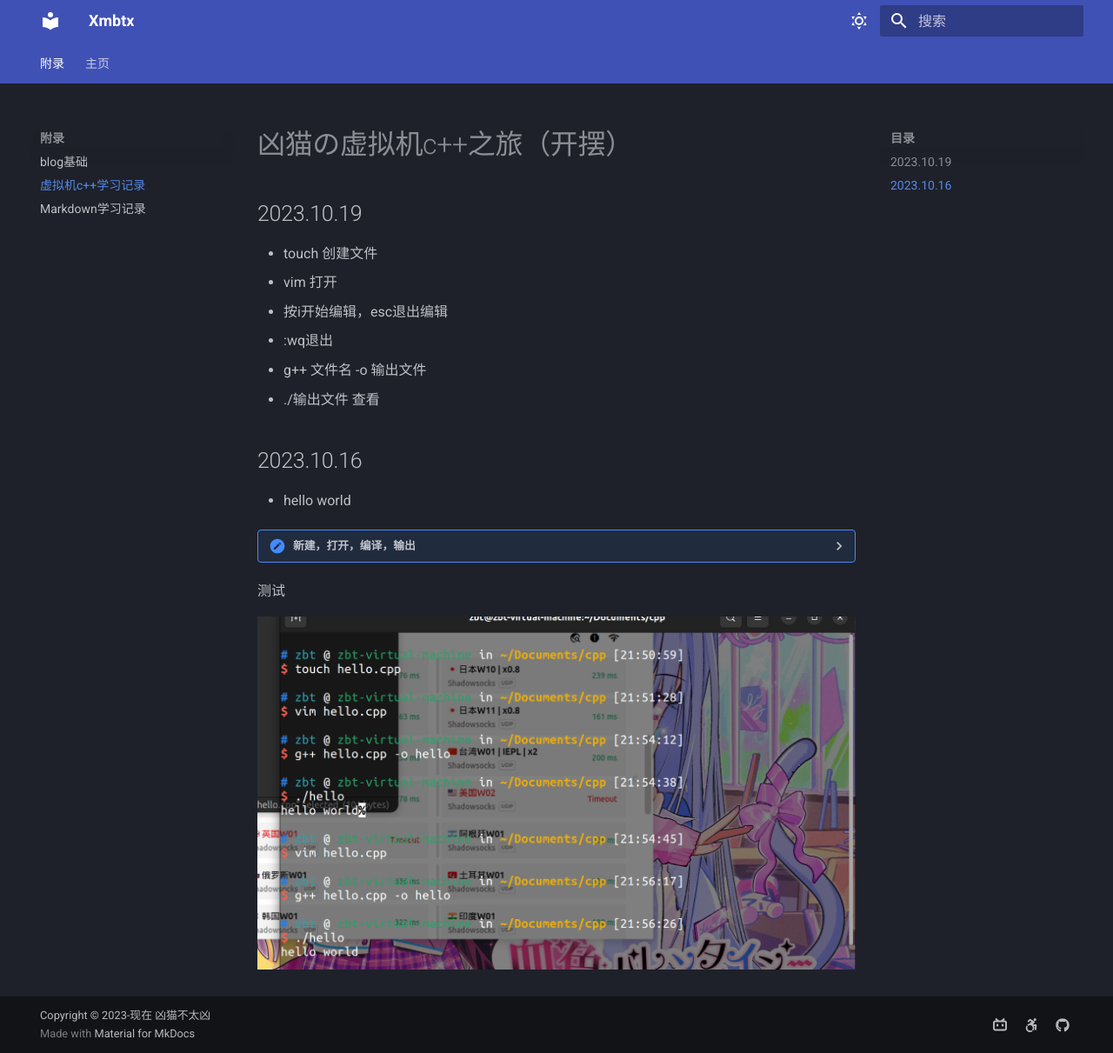
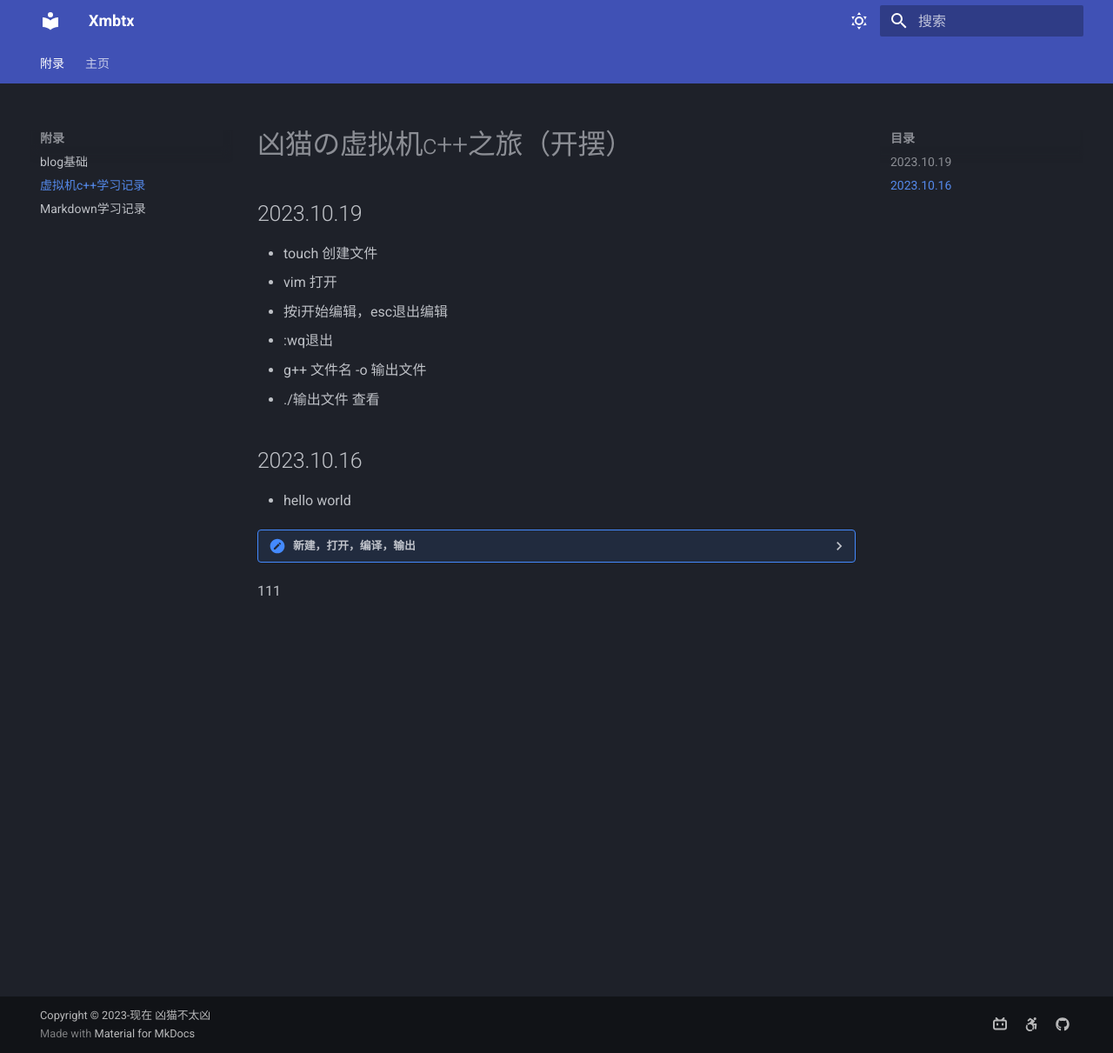
Before and after one commit to Xmbtx/xmbtx-blog, an MkDocs documentation site: the page built from docs/c/c.md, in a window 1280 px wide and 1211 px high. Shown: the whole window at 87% size. Built offline with MkDocs 1.6.1 and Material for MkDocs 9.7.7, drawn with Linux system fonts in a browser that asks for light colours.

Commit message:
2023-11-06_21:33:36 update

```diff
--- a/docs/c/c.md
+++ b/docs/c/c.md
@@ -27,6 +27,4 @@
 
   -->
 
-测试
-
-![111](./123/111.png)
+111
```
Also changed, not shown: docs/c/111.png (renamed from docs/c/123/111.png), docs/c/c/111.png (deleted).
